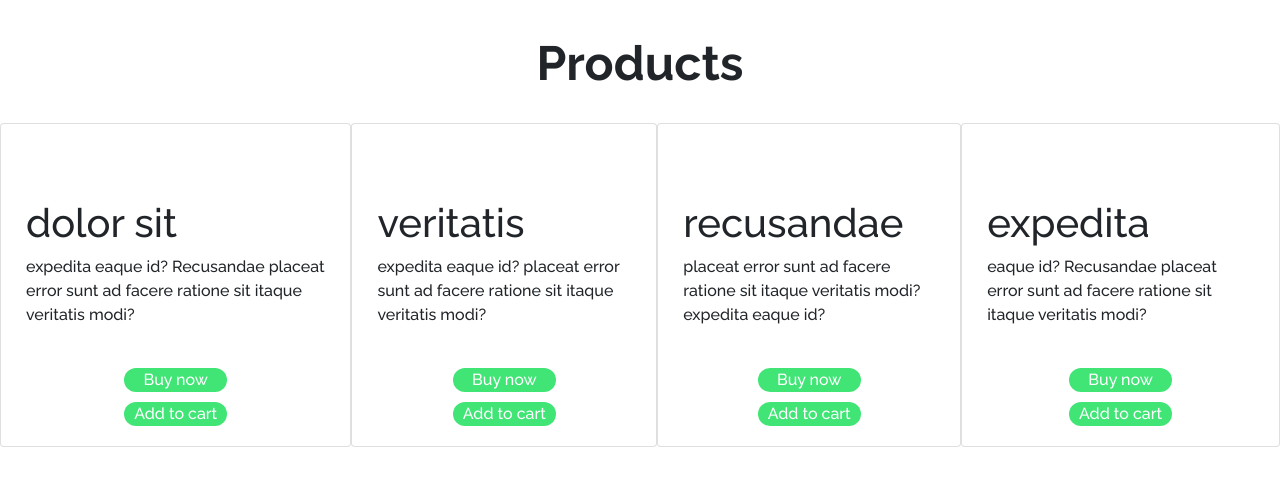
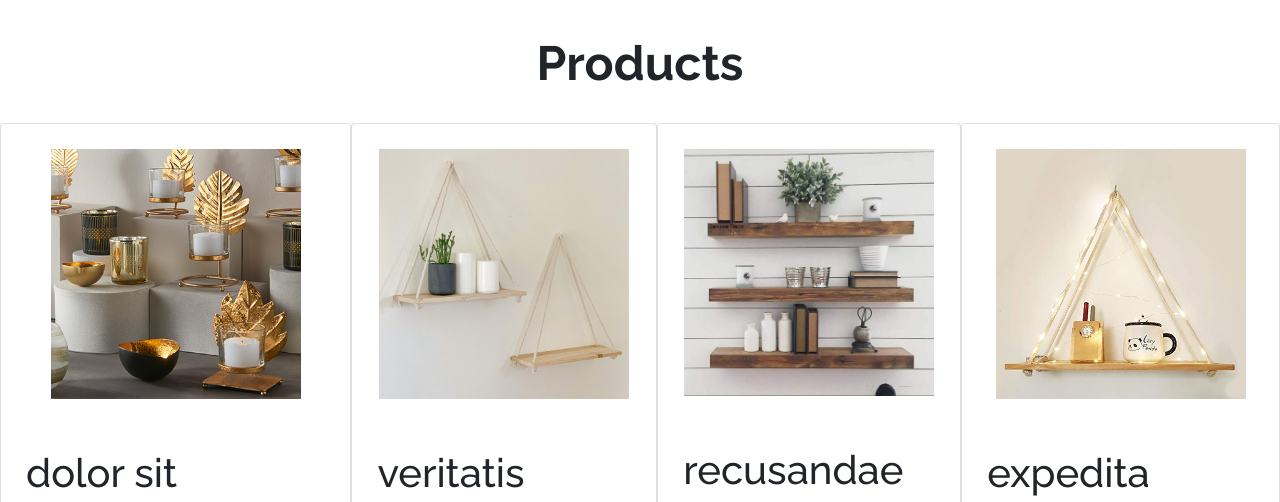
Before and after one commit to Aditya-Naik13/Raise_Digital-ecom, a plain HTML site: page products.html in a window 1280 px wide. Shown: the part 1040-1542 px from the top of the page. Drawn offline with nearby package versions, Linux system fonts and the light colour scheme; the site is published under a folder, as on GitHub Pages, so addresses that start at the root find nothing.

Commit message:
Update products.html

```diff
--- a/products.html
+++ b/products.html
@@ -88,7 +88,7 @@
         <div class="item-cards">
           <div class="card">
             <div class="item-img">
-              <img src="/item-1.jpg" alt="">
+              <img src="item-1.jpg" alt="">
             </div>
             <div class="item-des">
               <h1>dolor sit</h1>
@@ -101,7 +101,7 @@
           </div>
           <div class="card">
             <div class="item-img">
-              <img src="/item-2.jpg" alt="">
+              <img src="item-2.jpg" alt="">
             </div>
             <div class="item-des">
               <h1>veritatis</h1>
@@ -114,7 +114,7 @@
           </div>
           <div class="card">
             <div class="item-img">
-              <img src="/item-3.jpg" alt="">
+              <img src="item-3.jpg" alt="">
             </div>
             <div class="item-des">
               <h1>recusandae</h1>
@@ -127,7 +127,7 @@
           </div>
           <div class="card">
             <div class="item-img">
-              <img src="/item-4.jpg" alt="">
+              <img src="item-4.jpg" alt="">
             </div>
             <div class="item-des">
               <h1>expedita</h1>
```
